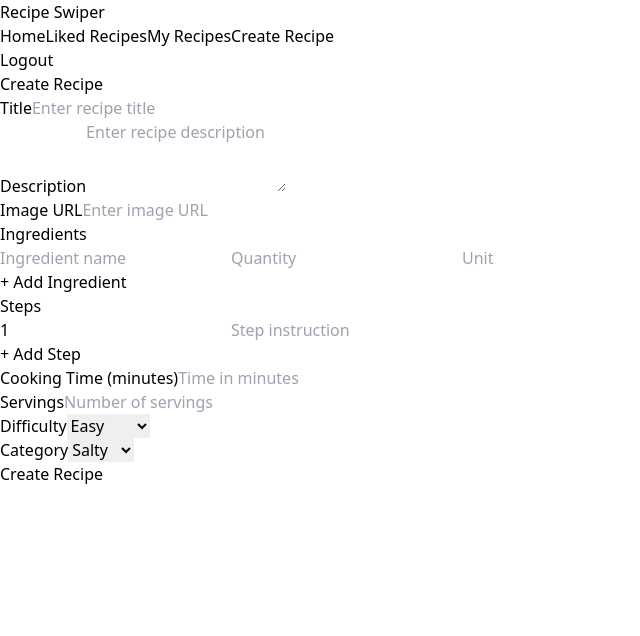
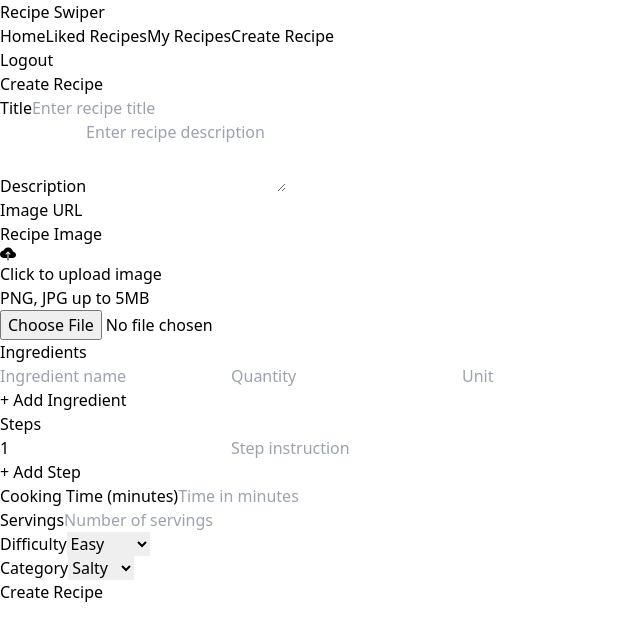
Before and after one commit to maineimissamu/recipe-swiper-frontend, a React (Vite) app: page /create in a window 1280 px wide. Shown: the top 636 px of the page, without its empty margins (0-640 px from the left). Built offline with nearby package versions, Linux system fonts and the light colour scheme; sample sign-in values are in the browser's storage.

Commit message:
Add cloudinary-core dependency and enhance image upload functionality: integrate ImageUpload component in CreateRecipe page and update useRecipeForm hook to manage image state.

```diff
--- a/package.json
+++ b/package.json
@@ -12,6 +12,7 @@
   "dependencies": {
     "@tailwindcss/vite": "^4.1.10",
     "axios": "^1.10.0",
+    "cloudinary-core": "^2.13.1",
     "framer-motion": "^12.23.0",
     "react": "^19.1.0",
     "react-dom": "^19.1.0",
--- /dev/null
+++ b/src/components/ImageUpload.jsx
@@ -0,0 +1,98 @@
+import { useState } from "react";
+import { uploadImage } from "../utils/cloudinary";
+import { IoCloudUpload, IoImage, IoClose } from "react-icons/io5";
+
+function ImageUpload({onImageUploaded, currentImage}) {
+    const [isUploading, setIsUploading] = useState(false);
+    const [preview, setPreview] = useState(currentImage || null);
+
+    const handleFileSelect = async (e) => {
+        const file = e.target.files[0];
+        if (!file) return;
+
+        if(!file.type.startsWith('image/')) {
+            alert('Please select an image file');
+            return;
+        }
+
+        if(file.size > 5 * 1024 * 1024) {
+            alert('Image size must be less than 5MB');
+            return;
+        }
+
+        setIsUploading(true);
+
+        try {
+            const localPreview = URL.createObjectURL(file);
+            setPreview(localPreview);
+
+            const url = await uploadImage(file);
+
+            onImageUploaded(url);
+
+            URL.revokeObjectURL(localPreview);
+            setPreview(url);
+        } catch (error) {
+            console.error('Error uploading image:', error);
+            alert('Failed to upload image. Please try again.');
+            setPreview(null);
+        } finally {
+            setIsUploading(false);
+        }
+    };
+
+    const removeImage = () => {
+        setPreview(null);
+        onImageUploaded('');
+    }
+
+    return (
+        <div>
+        <label className="block text-sm font-medium text-gray-700 mb-1">
+            Recipe Image
+        </label>
+
+        {preview ? (
+            <div className="relative">
+                <img
+                    src={preview}
+                    alt="Recipe preview"
+                    className="w-full h-48 object-cover rounded-lg border-2 border-gray-300"
+                />
+                <button
+                    type="button"
+                    onClick={removeImage}
+                    className="absolute top-2 right-2 p-1 bg-red-500 text-white rounded-full hover:bg-red-600 transition-colors"
+                >
+                    <IoClose className="text-lg" />
+                </button>
+                {isUploading && (
+                    <div className="absolute inset-0 bg-black bg-opacity-50 flex items-center justify-center rounded-lg">
+                        <div className="text-white text-center">
+                            <div className="animate-spin rounded-full h-8 w-8 border-t-2 border-white mx-auto mb-2"></div>
+                            <p>Uploading...</p>
+                        </div>
+                    </div>
+                )}
+            </div>
+        ) :(
+            <label className="block w-full h-48 border-2 border-dashed border-gray-300 rounded-lg cursor-pointer hover:border-indigo-500 transition-colors">
+                <div className="flex flex-col items-center justify-center h-full text-gray-500">
+                    <IoCloudUpload className="text-4xl mb-2" />
+                    <p className="text-sm">Click to upload image</p>
+                    <p className="text-xs text-gray-400">PNG, JPG up to 5MB</p>
+                </div>
+                <input
+                    type="file"
+                    accept="image/*"
+                    onChange={handleFileSelect}
+                    className="hidden"
+                    disabled={isUploading}
+                />
+            </label>
+        )}
+    </div>
+);
+}
+
+export default ImageUpload;
--- a/src/hooks/useRecipeForm.js
+++ b/src/hooks/useRecipeForm.js
@@ -24,6 +24,10 @@ export const useRecipeForm = (initialRecipe = null, isEditing = false) => {
 
     const handleChange = (e) => {
         setRecipe({...recipe, [e.target.name]: e.target.value});
+    };
+
+    const updateImage = (imageUrl) => {
+        setRecipe(prev => ({...prev, image: imageUrl}));
     };
 
     const handleIngredientChange = (index, field, value) => {
@@ -81,7 +85,8 @@ export const useRecipeForm = (initialRecipe = null, isEditing = false) => {
         addStep,
         removeIngredient,
         removeStep,
-        handleSubmit
+        handleSubmit,
+        updateImage
     }
 
 }
--- a/src/pages/CreateRecipe.jsx
+++ b/src/pages/CreateRecipe.jsx
@@ -3,9 +3,14 @@ import { useNavigate } from "react-router-dom";
 import { createRecipe } from "../services/recipe.service";
 import { useRecipeForm } from "../hooks/useRecipeForm";
 import Sidebar from "../components/Sidebar";
+import ImageUpload from "../components/ImageUpload";
 
 function CreateRecipe() {
-    const {recipe, handleChange, handleIngredientChange, handleStepChange, addIngredient, addStep, handleSubmit} = useRecipeForm();
+    const {recipe, handleChange, handleIngredientChange, handleStepChange, addIngredient, addStep, handleSubmit, updateImage} = useRecipeForm();
+
+    const handleImageUpload = (url) => {
+        updateImage(url);
+    }
 
     return (
         <div className="flex min-h-screen bg-gray-100">
@@ -39,14 +44,7 @@ function CreateRecipe() {
                             </div>
                             <div>
                                 <label className="block text-sm font-medium text-gray-700 mb-1">Image URL</label>
-                                <input
-                                    type="text"
-                                    name="image"
-                                    placeholder="Enter image URL"
-                                    value={recipe.image}
-                                    onChange={handleChange}
-                                    className="w-full px-3 py-2 border border-gray-300 rounded-md focus:outline-none focus:ring-2 focus:ring-indigo-500"
-                                />
+                                <ImageUpload onImageUploaded={handleImageUpload} currentImage={recipe.image} />
                             </div>
                         </div>
                         <div className="space-y-4">
--- /dev/null
+++ b/src/utils/cloudinary.js
@@ -0,0 +1,28 @@
+
+export const CLOUDINARY_CONFIG = {
+    cloudName: 'dvbzyltiy',
+    uploadPreset: 'RecipeSwiper',
+}
+
+export const uploadImage = async (file) => {
+    const formData = new FormData();
+    formData.append('file', file);
+    formData.append('upload_preset', CLOUDINARY_CONFIG.uploadPreset);
+
+    try {
+        const response = await fetch(`https://api.cloudinary.com/v1_1/${CLOUDINARY_CONFIG.cloudName}/image/upload`, {
+            method: 'POST',
+            body: formData,
+        });
+
+        if (!response.ok) {
+            throw new Error('Failed to upload image');
+        }
+
+        const data = await response.json();
+        return data.secure_url;
+    } catch (error) {
+        console.error('Error uploading image:', error);
+        throw error;
+    }
+}
```
Also changed, not shown: src/components/pizza.png (added), 1 other file (tests, documents, lock files or other folders).
